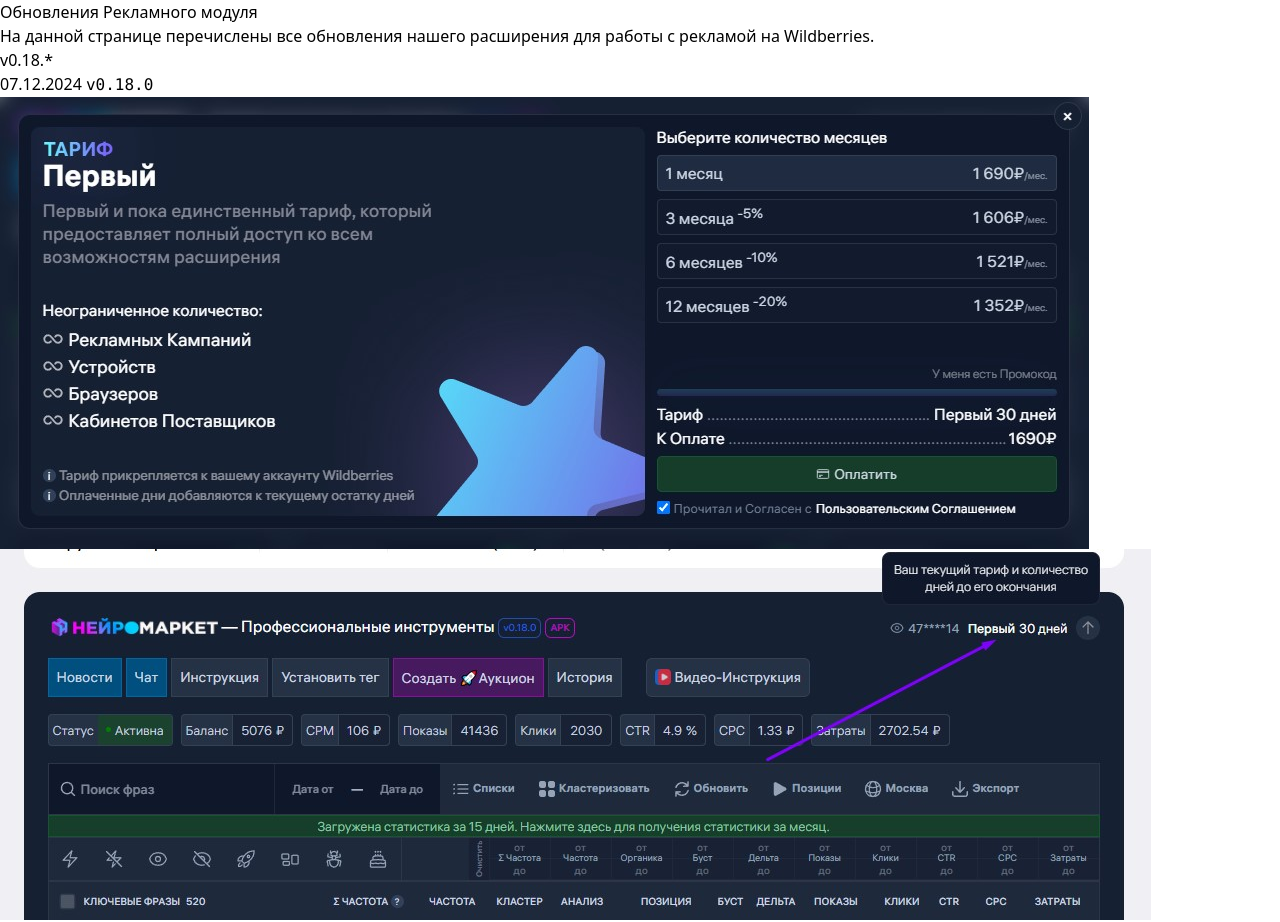
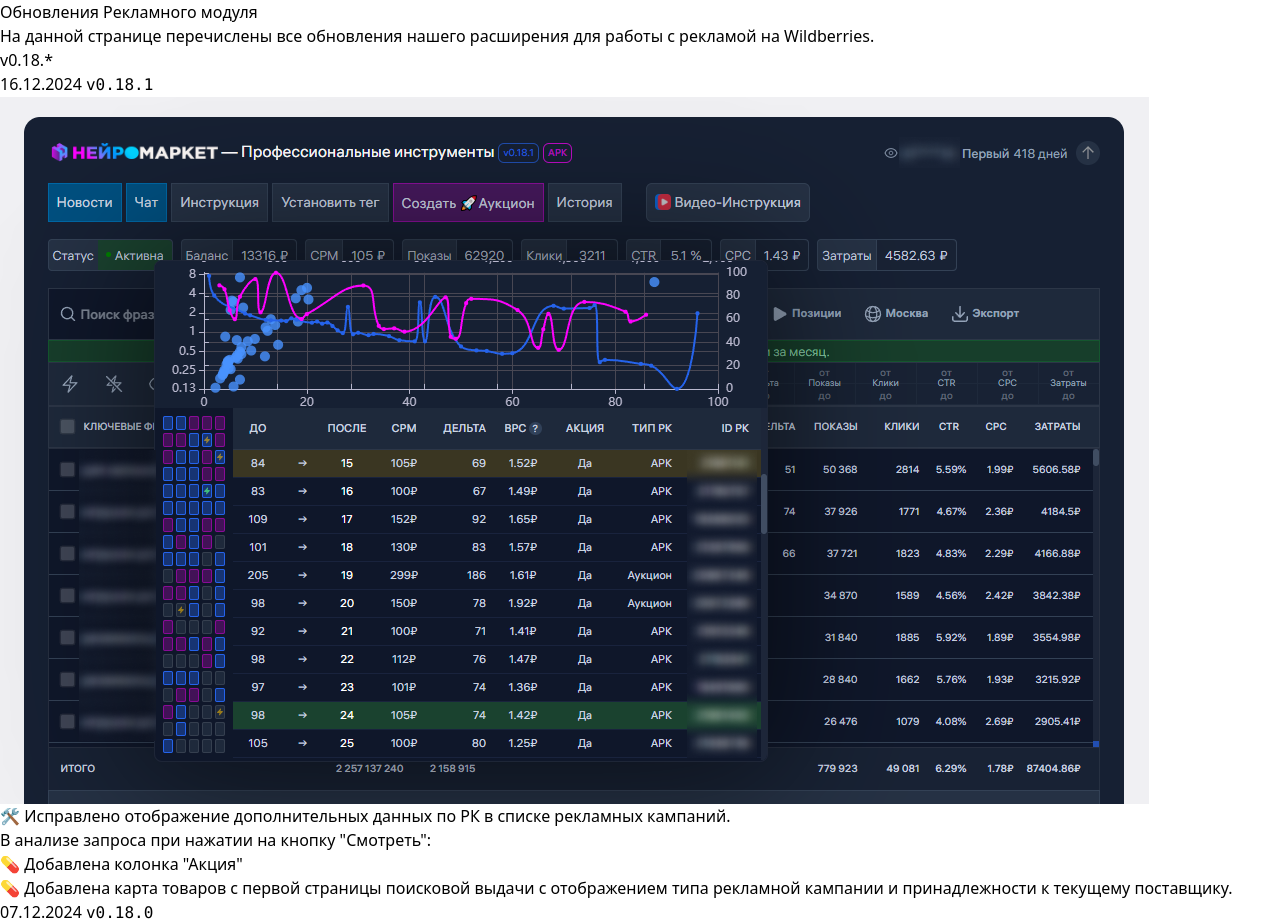
Before and after one commit to wbmeter/docs, a Next.js app: page /extension/updates/ads in a window 1280 px wide. Shown: the top 922 px of the page. Built offline with nearby package versions, Linux system fonts and the light colour scheme.

Commit message:
update ads extension to 0.18.1

```diff
--- a/pages/extension/updates/ads.mdx
+++ b/pages/extension/updates/ads.mdx
@@ -4,6 +4,18 @@
 На данной странице перечислены все обновления нашего расширения для работы с рекламой на Wildberries.
 
 ## v0.18.\*
+
+### 16.12.2024 `v0.18.1`
+
+![](/extension-updates/69.png)
+
+🛠 Исправлено отображение дополнительных данных по РК в списке рекламных кампаний.
+
+В анализе запроса при нажатии на кнопку "Смотреть":
+
+💊 Добавлена колонка "Акция"
+
+💊 Добавлена карта товаров с первой страницы поисковой выдачи с отображением типа рекламной кампании и принадлежности к текущему поставщику.
 
 ### 07.12.2024 `v0.18.0`
 
```
Also changed, not shown: public/extension-updates/69.png (added).
